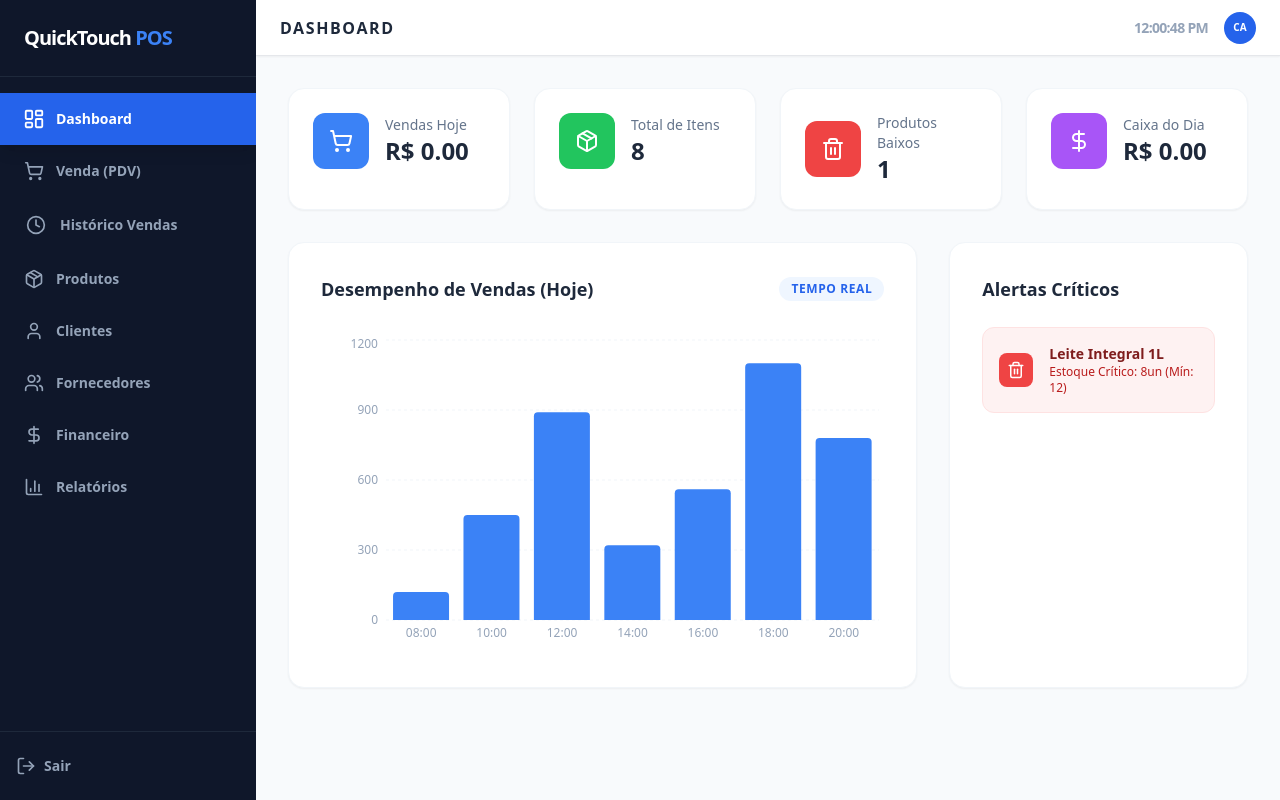
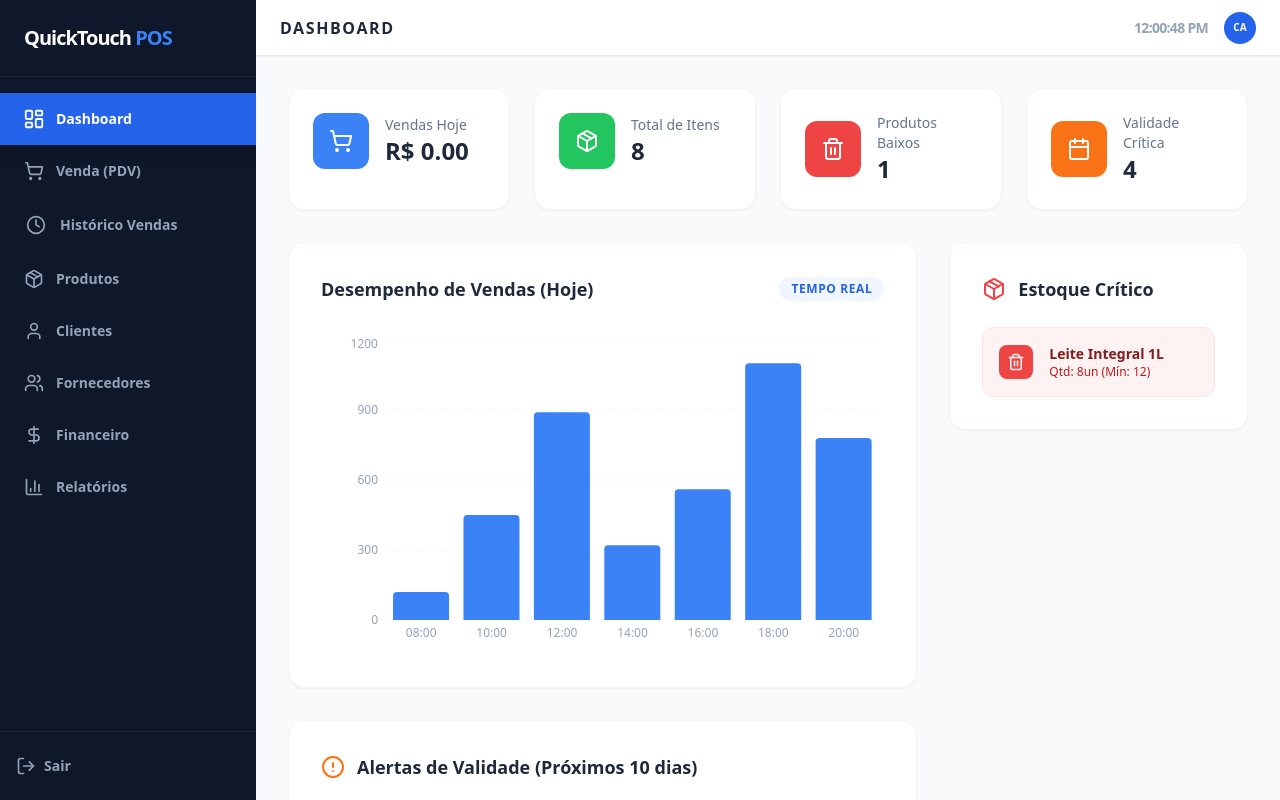
Before and after one commit to tifatepi/syspdv, a React (Vite) app: page /suppliers#/dashboard in a window 1280 px wide. Built offline with nearby package versions, Linux system fonts and the light colour scheme.

Commit message:
implementação da tela de produtos

```diff
--- a/pages/Dashboard.tsx
+++ b/pages/Dashboard.tsx
@@ -3,15 +3,32 @@ import React from 'react';
 import { useApp } from '../App';
 import { ICONS } from '../constants';
 import { BarChart, Bar, XAxis, YAxis, CartesianGrid, Tooltip, ResponsiveContainer } from 'recharts';
+import { AlertCircle, Calendar, Package } from 'lucide-react';
 
 const Dashboard: React.FC = () => {
   const { sales, products } = useApp();
+
+  const getDaysRemaining = (dateStr: string) => {
+    if (!dateStr) return 999;
+    const today = new Date();
+    today.setHours(0, 0, 0, 0);
+    const expiry = new Date(dateStr);
+    expiry.setHours(0, 0, 0, 0);
+    const diffTime = expiry.getTime() - today.getTime();
+    return Math.ceil(diffTime / (1000 * 60 * 60 * 24));
+  };
+
+  const nearExpiryProducts = products.filter(p => {
+    if (!p.expiryDate) return false;
+    const days = getDaysRemaining(p.expiryDate);
+    return days <= 10;
+  });
 
   const stats = [
     { label: 'Vendas Hoje', value: `R$ ${sales.reduce((acc, s) => acc + s.total, 0).toFixed(2)}`, icon: ICONS.PDV, color: 'bg-blue-500' },
     { label: 'Total de Itens', value: products.length, icon: ICONS.Products, color: 'bg-green-500' },
     { label: 'Produtos Baixos', value: products.filter(p => p.stock <= p.minStock).length, icon: ICONS.Trash, color: 'bg-red-500' },
-    { label: 'Caixa do Dia', value: `R$ ${sales.reduce((acc, s) => acc + s.total, 0).toFixed(2)}`, icon: ICONS.Finance, color: 'bg-purple-500' },
+    { label: 'Validade Crítica', value: nearExpiryProducts.length, icon: <Calendar size={24} />, color: 'bg-orange-500' },
   ];
 
   const chartData = [
@@ -43,7 +60,9 @@ const Dashboard: React.FC = () => {
       </div>
 
       <div className="grid grid-cols-1 lg:grid-cols-3 gap-8">
-        <div className="lg:col-span-2 bg-white rounded-2xl p-8 shadow-sm border border-slate-100">
+        <div className="lg:col-span-2 space-y-8">
+          {/* Gráfico */}
+          <div className="bg-white rounded-2xl p-8 shadow-sm border border-slate-100">
             <div className="flex items-center justify-between mb-8">
               <h3 className="text-lg font-bold text-slate-800">Desempenho de Vendas (Hoje)</h3>
               <span className="text-xs font-bold text-blue-600 bg-blue-50 px-3 py-1 rounded-full uppercase tracking-wider">Tempo Real</span>
@@ -64,18 +83,52 @@ const Dashboard: React.FC = () => {
             </div>
           </div>
 
+          {/* Alertas de Vencimento */}
           <div className="bg-white rounded-2xl p-8 shadow-sm border border-slate-100">
-          <h3 className="text-lg font-bold text-slate-800 mb-6">Alertas Críticos</h3>
+            <h3 className="text-lg font-bold text-slate-800 mb-6 flex items-center gap-3">
+              <AlertCircle className="text-orange-500" size={24} /> Alertas de Validade (Próximos 10 dias)
+            </h3>
+            <div className="grid grid-cols-1 md:grid-cols-2 gap-4">
+              {nearExpiryProducts.map(p => {
+                const days = getDaysRemaining(p.expiryDate!);
+                const isExpired = days <= 0;
+                return (
+                  <div key={p.id} className={`p-4 rounded-xl border flex items-center gap-4 ${isExpired ? 'bg-red-50 border-red-100' : 'bg-orange-50 border-orange-100'}`}>
+                    <div className={`p-3 rounded-xl text-white ${isExpired ? 'bg-red-500' : 'bg-orange-500'}`}>
+                      <Calendar size={20} />
+                    </div>
+                    <div className="flex-1">
+                      <p className="text-sm font-black text-slate-800 leading-tight">{p.name}</p>
+                      <p className={`text-xs font-bold ${isExpired ? 'text-red-600' : 'text-orange-600'}`}>
+                        {isExpired ? 'PRODUTO VENCIDO!' : `Vence em ${days} dias`}
+                      </p>
+                      <p className="text-[10px] text-slate-400 font-bold uppercase tracking-tighter">Lote: {p.batch || 'N/I'}</p>
+                    </div>
+                  </div>
+                );
+              })}
+              {nearExpiryProducts.length === 0 && (
+                <div className="col-span-full py-6 text-center text-slate-400 font-bold uppercase text-xs">
+                  Nenhum produto próximo ao vencimento
+                </div>
+              )}
+            </div>
+          </div>
+        </div>
+
+        <div className="bg-white rounded-2xl p-8 shadow-sm border border-slate-100 h-fit">
+          <h3 className="text-lg font-bold text-slate-800 mb-6 flex items-center gap-3">
+             <Package className="text-red-500" size={24} /> Estoque Crítico
+          </h3>
           <div className="space-y-4">
             {products.filter(p => p.stock <= p.minStock).map(p => (
               <div key={p.id} className="flex items-center gap-4 p-4 rounded-xl bg-red-50 border border-red-100">
                 <div className="bg-red-500 text-white p-2 rounded-lg">
-                  {/* Fixed: Added <any> to React.cloneElement to satisfy TypeScript size prop requirement */}
                   {React.cloneElement(ICONS.Trash as React.ReactElement<any>, { size: 18 })}
                 </div>
                 <div className="flex-1">
                   <p className="text-sm font-bold text-red-900">{p.name}</p>
-                  <p className="text-xs text-red-700">Estoque Crítico: {p.stock}un (Mín: {p.minStock})</p>
+                  <p className="text-xs text-red-700">Qtd: {p.stock}un (Mín: {p.minStock})</p>
                 </div>
               </div>
             ))}
@@ -84,7 +137,7 @@ const Dashboard: React.FC = () => {
                 <div className="bg-green-100 text-green-600 w-12 h-12 rounded-full flex items-center justify-center mx-auto mb-4">
                   {ICONS.Finish}
                 </div>
-                <p className="text-slate-500 text-sm font-medium">Tudo em dia com o estoque!</p>
+                <p className="text-slate-500 text-sm font-medium">Estoque normalizado!</p>
               </div>
             )}
           </div>
--- a/pages/Products.tsx
+++ b/pages/Products.tsx
@@ -3,7 +3,7 @@ import React, { useState } from 'react';
 import { useApp } from '../App';
 import { Product } from '../types';
 import { ICONS } from '../constants';
-import { Tag, Plus, Trash2, X } from 'lucide-react';
+import { Tag, Plus, Trash2, X, Calendar, Package } from 'lucide-react';
 
 const Products: React.FC = () => {
   const { products, setProducts, categories, setCategories } = useApp();
@@ -23,6 +23,20 @@ const Products: React.FC = () => {
     if (confirm('Deseja excluir permanentemente este produto do catálogo?')) {
       setProducts(prev => prev.filter(p => p.id !== id));
     }
+  };
+
+  const getExpiryStatus = (dateStr?: string) => {
+    if (!dateStr) return null;
+    const today = new Date();
+    today.setHours(0,0,0,0);
+    const expiry = new Date(dateStr);
+    expiry.setHours(0,0,0,0);
+    const diff = expiry.getTime() - today.getTime();
+    const days = Math.ceil(diff / (1000 * 60 * 60 * 24));
+
+    if (days <= 0) return { label: 'VENCIDO', color: 'bg-red-500 text-white' };
+    if (days <= 10) return { label: `${days} DIAS`, color: 'bg-orange-500 text-white' };
+    return { label: 'OK', color: 'bg-green-100 text-green-700' };
   };
 
   const handleAddCategory = () => {
@@ -58,6 +72,8 @@ const Products: React.FC = () => {
       stock: parseInt(formData.get('stock') as string),
       minStock: parseInt(formData.get('minStock') as string),
       category: formData.get('category') as string,
+      expiryDate: formData.get('expiryDate') as string,
+      batch: formData.get('batch') as string,
     };
 
     if (editingProduct) {
@@ -78,8 +94,8 @@ const Products: React.FC = () => {
     <div className="p-8 max-w-7xl mx-auto space-y-8 animate-in fade-in duration-500 overflow-y-auto h-full custom-scrollbar">
       <div className="flex flex-col md:flex-row justify-between items-center gap-6">
         <div>
-          <h1 className="text-4xl font-black text-slate-800 tracking-tighter">Catálogo de Produtos</h1>
-          <p className="text-slate-500 font-medium mt-2">Gerenciamento completo de preços, estoque e validade</p>
+          <h1 className="text-4xl font-black text-slate-800 tracking-tighter uppercase">Estoque & Produtos</h1>
+          <p className="text-slate-500 font-medium mt-2">Gerenciamento de lotes, validade e reposição</p>
         </div>
         <div className="flex gap-4 w-full md:w-auto">
           <button
@@ -117,21 +133,39 @@ const Products: React.FC = () => {
           <table className="w-full text-left">
             <thead>
               <tr className="bg-slate-50 border-b-2 border-slate-100">
-                <th className="px-10 py-6 text-xs font-black text-slate-400 uppercase tracking-[0.2em]">Item</th>
-                <th className="px-10 py-6 text-xs font-black text-slate-400 uppercase tracking-[0.2em]">Preço Final</th>
+                <th className="px-10 py-6 text-xs font-black text-slate-400 uppercase tracking-[0.2em]">Item / Lote</th>
+                <th className="px-10 py-6 text-xs font-black text-slate-400 uppercase tracking-[0.2em]">Validade</th>
+                <th className="px-10 py-6 text-xs font-black text-slate-400 uppercase tracking-[0.2em]">Preço</th>
                 <th className="px-10 py-6 text-xs font-black text-slate-400 uppercase tracking-[0.2em]">Estoque</th>
-                <th className="px-10 py-6 text-xs font-black text-slate-400 uppercase tracking-[0.2em]">Categoria</th>
                 <th className="px-10 py-6 text-xs font-black text-slate-400 uppercase tracking-[0.2em] text-right">Ações</th>
               </tr>
             </thead>
             <tbody className="divide-y-2 divide-slate-50">
-              {filtered.map(product => (
+              {filtered.map(product => {
+                const expiry = getExpiryStatus(product.expiryDate);
+                return (
                   <tr key={product.id} className="hover:bg-slate-50/50 transition-colors group">
                     <td className="px-10 py-8">
                       <div className="flex flex-col">
                         <span className="font-black text-slate-800 text-xl leading-none mb-1 group-hover:text-blue-600 transition-colors">{product.name}</span>
-                      <span className="text-xs font-bold text-slate-400 uppercase tracking-widest">{product.sku} | {product.barcode}</span>
+                        <span className="text-xs font-bold text-slate-400 uppercase tracking-widest">
+                           Lote: {product.batch || 'N/I'} | {product.sku}
+                        </span>
                       </div>
+                    </td>
+                    <td className="px-10 py-8">
+                      {expiry ? (
+                        <div className="flex flex-col gap-1">
+                          <span className={`px-3 py-1 rounded-lg text-[10px] font-black w-fit uppercase ${expiry.color}`}>
+                            {expiry.label}
+                          </span>
+                          <span className="text-xs font-bold text-slate-400">
+                            {new Date(product.expiryDate!).toLocaleDateString()}
+                          </span>
+                        </div>
+                      ) : (
+                        <span className="text-slate-300 font-bold text-xs uppercase">N/I</span>
+                      )}
                     </td>
                     <td className="px-10 py-8">
                       <span className="text-2xl font-black text-blue-600">R$ {product.price.toFixed(2)}</span>
@@ -145,9 +179,6 @@ const Products: React.FC = () => {
                           {product.stock} UN
                         </span>
                       </div>
-                  </td>
-                  <td className="px-10 py-8">
-                     <span className="px-4 py-2 bg-blue-50 text-blue-500 rounded-xl text-xs font-black uppercase tracking-widest">{product.category}</span>
                     </td>
                     <td className="px-10 py-8 text-right">
                       <div className="flex justify-end gap-3 md:opacity-0 group-hover:opacity-100 transition-all">
@@ -166,7 +197,8 @@ const Products: React.FC = () => {
                       </div>
                     </td>
                   </tr>
-              ))}
+                );
+              })}
             </tbody>
           </table>
         </div>
@@ -226,9 +258,9 @@ const Products: React.FC = () => {
       {/* Modal Produto */}
       {isModalOpen && (
         <div className="fixed inset-0 z-[110] flex items-center justify-center p-6 bg-slate-900/60 backdrop-blur-md">
-          <form onSubmit={handleSave} className="bg-white rounded-[40px] w-full max-w-3xl p-12 shadow-2xl animate-in zoom-in-95 duration-200">
+          <form onSubmit={handleSave} className="bg-white rounded-[40px] w-full max-w-4xl p-12 shadow-2xl animate-in zoom-in-95 duration-200 overflow-y-auto max-h-[90vh] custom-scrollbar">
             <h2 className="text-3xl font-black text-slate-800 mb-10 flex items-center gap-4">
-               <div className="p-3 bg-blue-100 text-blue-600 rounded-2xl">{ICONS.Products}</div>
+               <div className="p-3 bg-blue-100 text-blue-600 rounded-2xl"><Package size={24} /></div>
                {editingProduct ? 'Editar Informações' : 'Cadastrar Novo Item'}
             </h2>
             <div className="space-y-8">
@@ -260,6 +292,22 @@ const Products: React.FC = () => {
                 </div>
               </div>
 
+              {/* Novos Campos: Validade e Lote */}
+              <div className="grid grid-cols-1 md:grid-cols-2 gap-8 bg-blue-50 p-6 rounded-3xl border-2 border-blue-100">
+                <div className="flex flex-col gap-2">
+                  <label className="text-xs font-black text-blue-600 uppercase tracking-widest flex items-center gap-2">
+                     <Calendar size={14} /> Data de Vencimento
+                  </label>
+                  <input name="expiryDate" defaultValue={editingProduct?.expiryDate} type="date" className="h-16 p-5 bg-white border-2 border-transparent focus:border-blue-500 rounded-2xl outline-none font-bold text-xl transition-all" />
+                </div>
+                <div className="flex flex-col gap-2">
+                  <label className="text-xs font-black text-blue-600 uppercase tracking-widest flex items-center gap-2">
+                     <Tag size={14} /> Número do Lote
+                  </label>
+                  <input name="batch" defaultValue={editingProduct?.batch} type="text" placeholder="Ex: L-2025-01" className="h-16 p-5 bg-white border-2 border-transparent focus:border-blue-500 rounded-2xl outline-none font-bold text-xl transition-all" />
+                </div>
+              </div>
+
               <div className="grid grid-cols-1 md:grid-cols-2 gap-8">
                 <div className="flex flex-col gap-2">
                   <label className="text-xs font-black text-slate-400 uppercase tracking-widest">Estoque Atual</label>
--- a/services/mockData.ts
+++ b/services/mockData.ts
@@ -1,15 +1,22 @@
 
 import { Product, Supplier, User, UserRole } from '../types';
 
+// Função auxiliar para gerar datas relativas
+const getFutureDate = (days: number) => {
+  const date = new Date();
+  date.setDate(date.getDate() + days);
+  return date.toISOString().split('T')[0];
+};
+
 export const INITIAL_PRODUCTS: Product[] = [
-  { id: '1', name: 'Coca-Cola 2L', sku: 'BEB001', barcode: '789123456001', price: 10.50, costPrice: 6.50, stock: 45, minStock: 10, category: 'Bebidas' },
-  { id: '2', name: 'Água Mineral 500ml', sku: 'BEB002', barcode: '789123456002', price: 2.50, costPrice: 0.80, stock: 120, minStock: 24, category: 'Bebidas' },
-  { id: '3', name: 'Pão Francês (un)', sku: 'PAD001', barcode: '789123456003', price: 1.20, costPrice: 0.40, stock: 200, minStock: 50, category: 'Padaria' },
-  { id: '4', name: 'Arroz 5kg', sku: 'MER001', barcode: '789123456004', price: 28.90, costPrice: 22.00, stock: 15, minStock: 5, category: 'Mercearia' },
-  { id: '5', name: 'Feijão Carioca 1kg', sku: 'MER002', barcode: '789123456005', price: 8.50, costPrice: 5.20, stock: 30, minStock: 10, category: 'Mercearia' },
-  { id: '6', name: 'Leite Integral 1L', sku: 'MER003', barcode: '789123456006', price: 5.40, costPrice: 4.10, stock: 8, minStock: 12, category: 'Mercearia' }, // Low stock
-  { id: '7', name: 'Detergente Líquido', sku: 'LIM001', barcode: '789123456007', price: 2.30, costPrice: 1.20, stock: 50, minStock: 15, category: 'Limpeza' },
-  { id: '8', name: 'Sabão em Pó 1kg', sku: 'LIM002', barcode: '789123456008', price: 15.90, costPrice: 11.50, stock: 25, minStock: 8, category: 'Limpeza' },
+  { id: '1', name: 'Coca-Cola 2L', sku: 'BEB001', barcode: '789123456001', price: 10.50, costPrice: 6.50, stock: 45, minStock: 10, category: 'Bebidas', expiryDate: getFutureDate(45), batch: 'L-2024-X1' },
+  { id: '2', name: 'Água Mineral 500ml', sku: 'BEB002', barcode: '789123456002', price: 2.50, costPrice: 0.80, stock: 120, minStock: 24, category: 'Bebidas', expiryDate: getFutureDate(180), batch: 'L-2024-B2' },
+  { id: '3', name: 'Pão Francês (un)', sku: 'PAD001', barcode: '789123456003', price: 1.20, costPrice: 0.40, stock: 200, minStock: 50, category: 'Padaria', expiryDate: getFutureDate(1), batch: 'FORN-09' },
+  { id: '4', name: 'Arroz 5kg', sku: 'MER001', barcode: '789123456004', price: 28.90, costPrice: 22.00, stock: 15, minStock: 5, category: 'Mercearia', expiryDate: getFutureDate(8), batch: 'ABC-77' }, // Alerta: 8 dias
+  { id: '5', name: 'Feijão Carioca 1kg', sku: 'MER002', barcode: '789123456005', price: 8.50, costPrice: 5.20, stock: 30, minStock: 10, category: 'Mercearia', expiryDate: getFutureDate(5), batch: 'FEIJ-01' }, // Alerta: 5 dias
+  { id: '6', name: 'Leite Integral 1L', sku: 'MER003', barcode: '789123456006', price: 5.40, costPrice: 4.10, stock: 8, minStock: 12, category: 'Mercearia', expiryDate: getFutureDate(-2), batch: 'MLK-99' }, // Vencido: -2 dias
+  { id: '7', name: 'Detergente Líquido', sku: 'LIM001', barcode: '789123456007', price: 2.30, costPrice: 1.20, stock: 50, minStock: 15, category: 'Limpeza', expiryDate: getFutureDate(365), batch: 'LIM-X' },
+  { id: '8', name: 'Sabão em Pó 1kg', sku: 'LIM002', barcode: '789123456008', price: 15.90, costPrice: 11.50, stock: 25, minStock: 8, category: 'Limpeza', expiryDate: getFutureDate(15), batch: 'SAB-Z' },
 ];
 
 export const INITIAL_SUPPLIERS: Supplier[] = [
--- a/types.ts
+++ b/types.ts
@@ -28,7 +28,8 @@ export interface Product {
   stock: number;
   minStock: number;
   category: string;
-  expiryDate?: string;
+  expiryDate?: string; // Mantido opcional para flexibilidade, mas usado nos alertas
+  batch?: string;      // Campo de Lote
 }
 
 export interface CartItem extends Product {
@@ -54,7 +55,7 @@ export interface Sale {
   timestamp: string;
   operatorId: string;
   operator: string;
-  clientCpf?: string; // CPF do consumidor para o recibo
+  clientCpf?: string;
   clientName?: string;
 }
 
```
Lines whose indentation alone changed are shown as unchanged.
